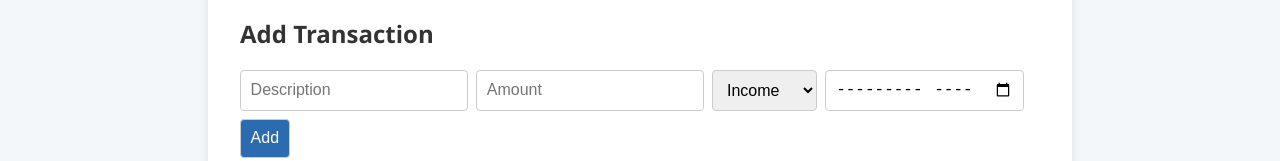
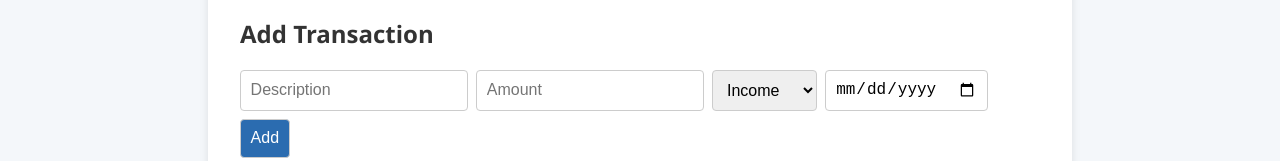
Before and after one commit to mohammedanjumqureshi-cell/Qureshi_Finance_Report, a plain HTML site: page index.html in a window 1280 px wide. Shown: the part 185-346 px from the top of the page. Drawn offline with nearby package versions, Linux system fonts and the light colour scheme; a script that the page names is missing.

Commit message:
Update index.html

```diff
--- a/index.html
+++ b/index.html
@@ -98,7 +98,7 @@
       <option value="income">Income</option>
       <option value="expense">Expense</option>
     </select>
-    <input id="date" type="month" required />
+    <input id="date" type="date" required />
     <button type="submit">Add</button>
   </form>
 
```
